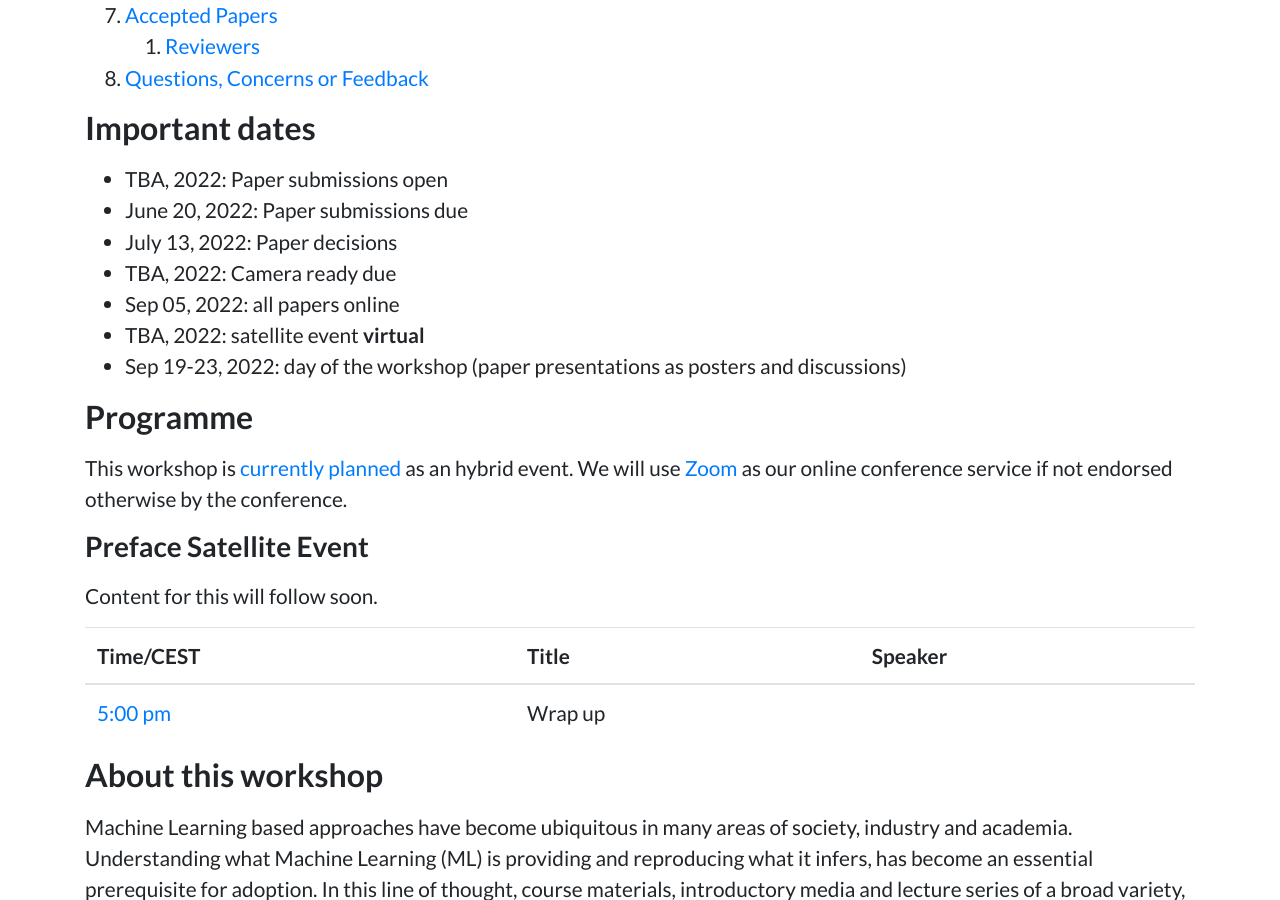
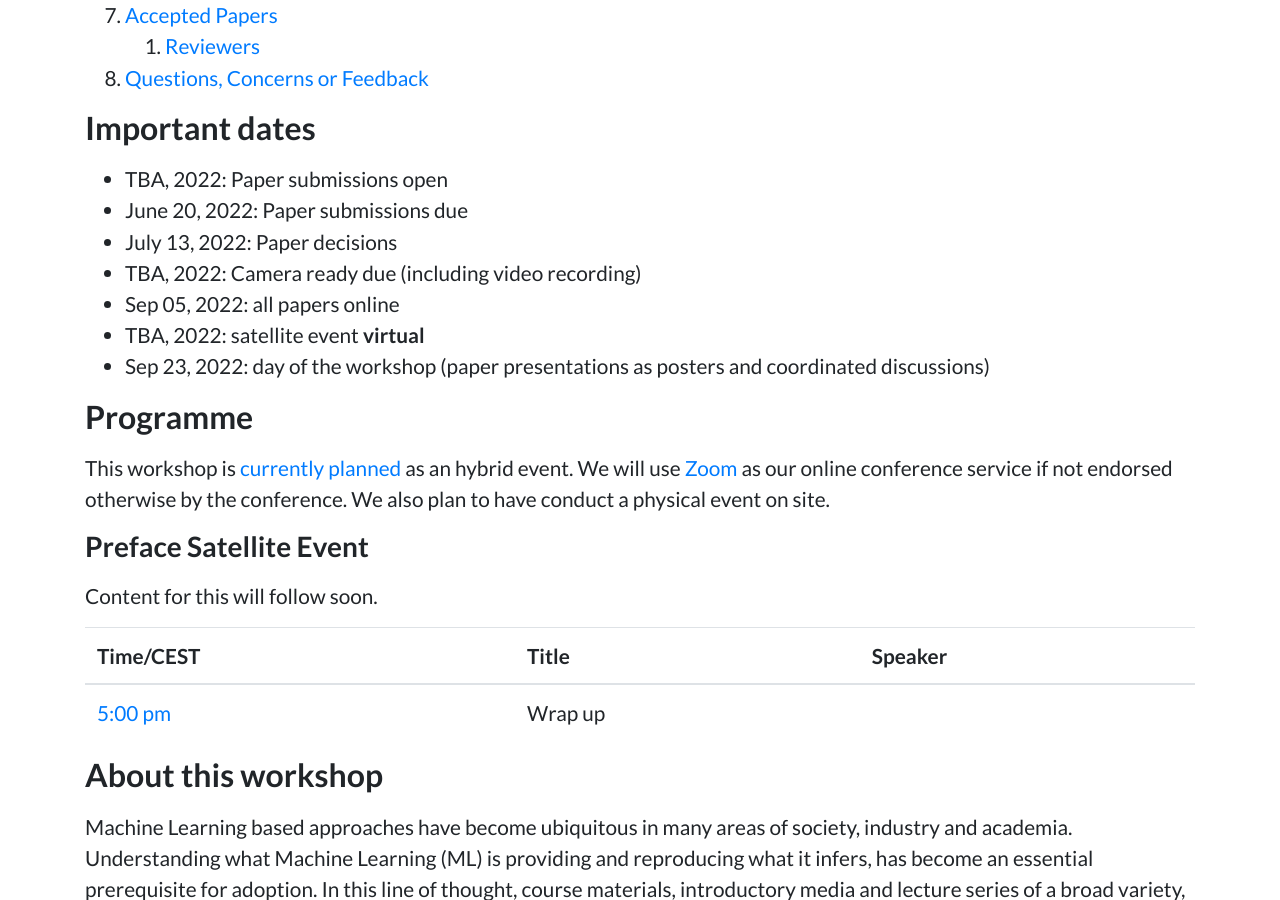
Before and after one commit to teaching-ml/2022, a Jekyll site: the page built from index.md, in a window 1280 px wide and 900 px high, scrolled down 983 px. Built offline with Jekyll 4.4.1, drawn with Linux system fonts in a browser that asks for light colours.

Commit message:
fixing the workshop date

```diff
--- a/index.md
+++ b/index.md
@@ -13,14 +13,14 @@ title: 'Teaching ML @ ECML-PKDD 2022'
 * TBA, 2022: Paper submissions open
 * June 20, 2022: Paper submissions due
 * July 13, 2022: Paper decisions
-* TBA, 2022: Camera ready due
+* TBA, 2022: Camera ready due (including video recording)
 * Sep 05, 2022: all papers online
 * TBA, 2022: satellite event **virtual**
-* Sep 19-23, 2022: day of the workshop (paper presentations as posters and discussions)
+* Sep 23, 2022: day of the workshop (paper presentations as posters and coordinated discussions)
 
 ## Programme
 
-This workshop is [currently planned](https://2022.ecmlpkdd.org/index.php/2021/05/21/decision-to-organize-ecml-pkdd-2020-as-a-fully-virtual-conference/) as an hybrid event. We will use [Zoom](https://zoom.com) as our online conference service if not endorsed otherwise by the conference.
+This workshop is [currently planned](https://2022.ecmlpkdd.org/index.php/2021/05/21/decision-to-organize-ecml-pkdd-2020-as-a-fully-virtual-conference/) as an hybrid event. We will use [Zoom](https://zoom.com) as our online conference service if not endorsed otherwise by the conference. We also plan to have conduct a physical event on site.
 
 ### Preface Satellite Event
 
```
